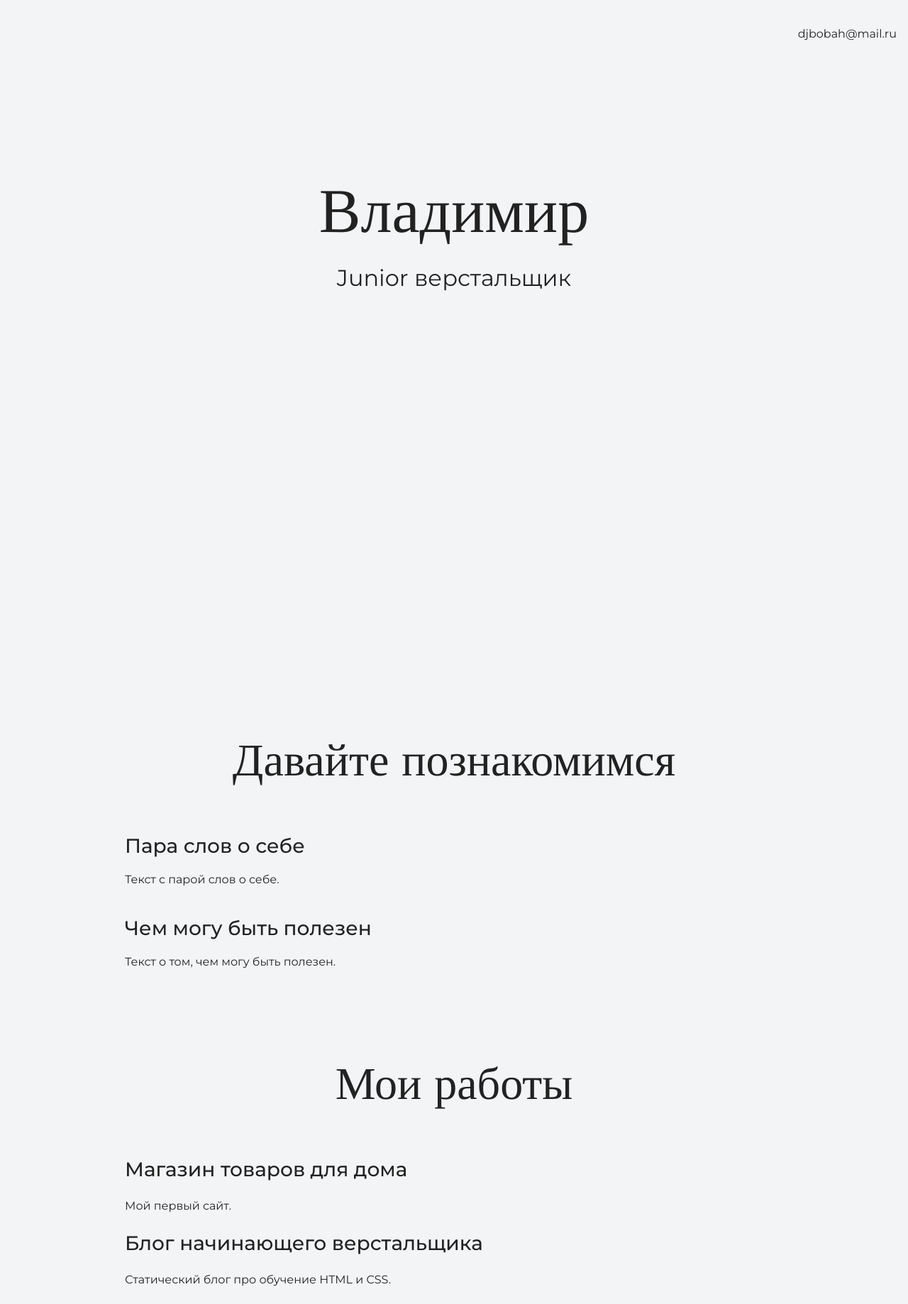
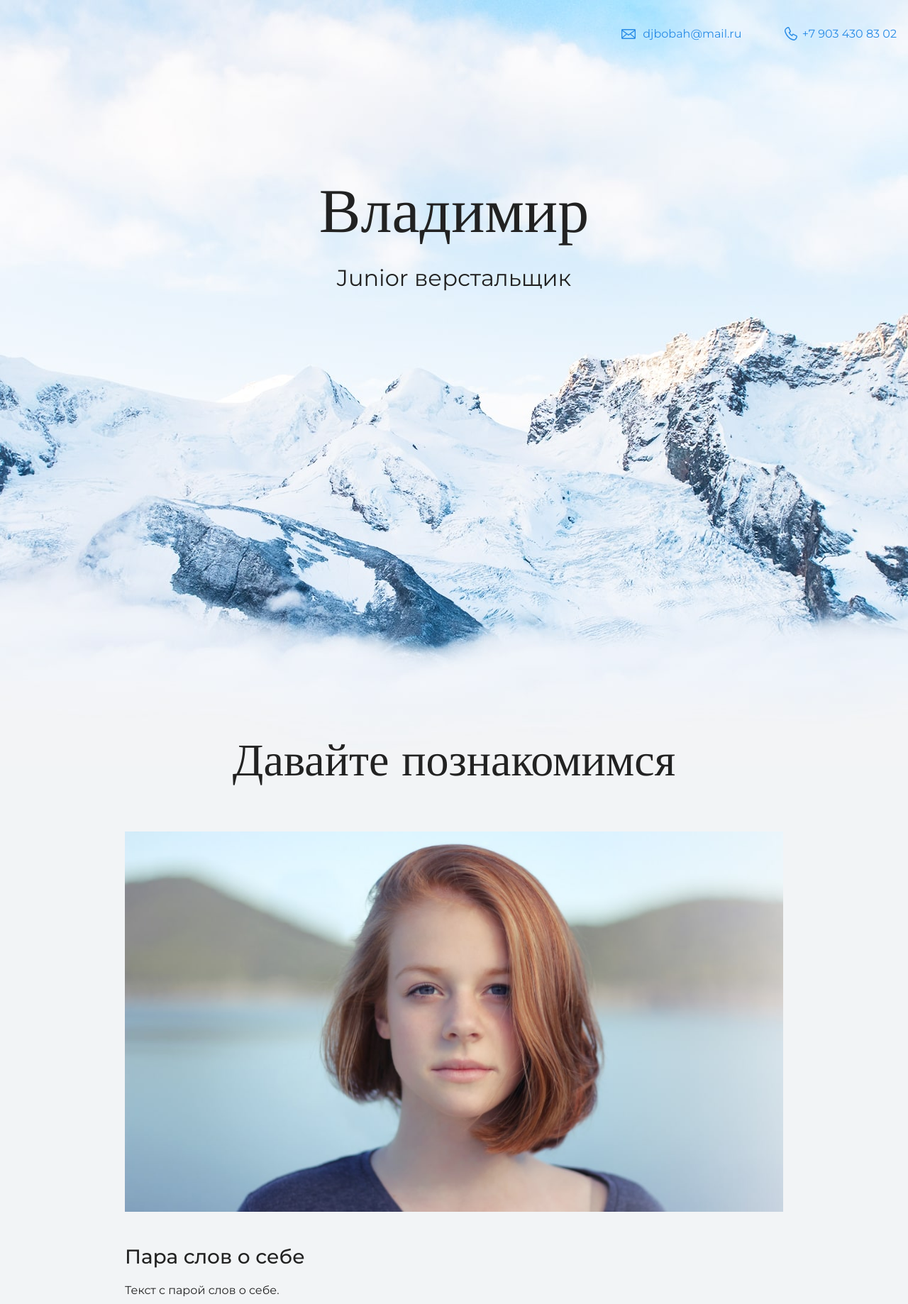
Before and after one commit to djbobah/my-site, a plain HTML site: page index.html in a window 1280 px wide. Shown: the top 1838 px of the page at 71% size. Drawn offline with nearby package versions, Linux system fonts and the light colour scheme.

Commit message:
добавились картинки и ссылки

```diff
--- a/index.html
+++ b/index.html
@@ -10,7 +10,9 @@
   <body>
     <header class="page-header">
       	<div class="container">
-	djbobah@mail.ru
+
+  	<a class="header-email" href="mailto:djbobah@mail.ru">djbobah@mail.ru</a>
+    	<a class="header-phone" href="tel:+79034308302">+7 903 430 83 02</a>
 	</div>
     </header>
 
@@ -24,6 +26,9 @@
     <section class="intro">
 <div class="container">
       <h2 class="subheading">Давайте познакомимся</h2>
+	<figure class="user-image">
+ 		<img src="files/user.jpg" width="928" height="536" alt="Фотография Неопознанного Енота">
+	</figure>
       <h3>Пара слов о себе</h3>
       <p>Текст с парой слов о себе.</p>
       <h3>Чем могу быть полезен</h3>
@@ -35,16 +40,20 @@
       <div class="container"><h2 class="subheading">Мои работы</h2>
 
       <h3>Магазин товаров для дома</h3>
+	<figure class="project-image">
+  	<img src="files/project.jpg" width="928" height="536" alt="Cайт магазина товаров для дома">
+	</figure>
       <p>Мой первый сайт.</p>
-
+	<a class="button" href="source/project/index.html">Открыть страницу</a>
       <h3>Блог начинающего верстальщика</h3>
       <p>Статический блог про обучение HTML и CSS.</p>
     </div></section>
 
     <footer class="page-footer">
-<div class="container">
-Контакты в подвале
-</div>
+	<div class="container">
+	<a class="footer-email" href="mailto:djbobah@mail.ru">djbobah@mail.ru</a>
+    	<a class="footer-phone" href="tel:+79034308302">+7 903 430 83 02</a>
+	</div>
     </footer>
   </body>
 </html>
```
Also changed, not shown: files/project.jpg (added), files/user.jpg (added), img/hero-bg.jpg (added), img/icon-css.svg (added), img/icon-email-footer.svg (added), img/icon-email-header.svg (added), img/icon-html.svg (added), img/icon-phone-footer.svg (added), img/icon-phone-header.svg (added).
